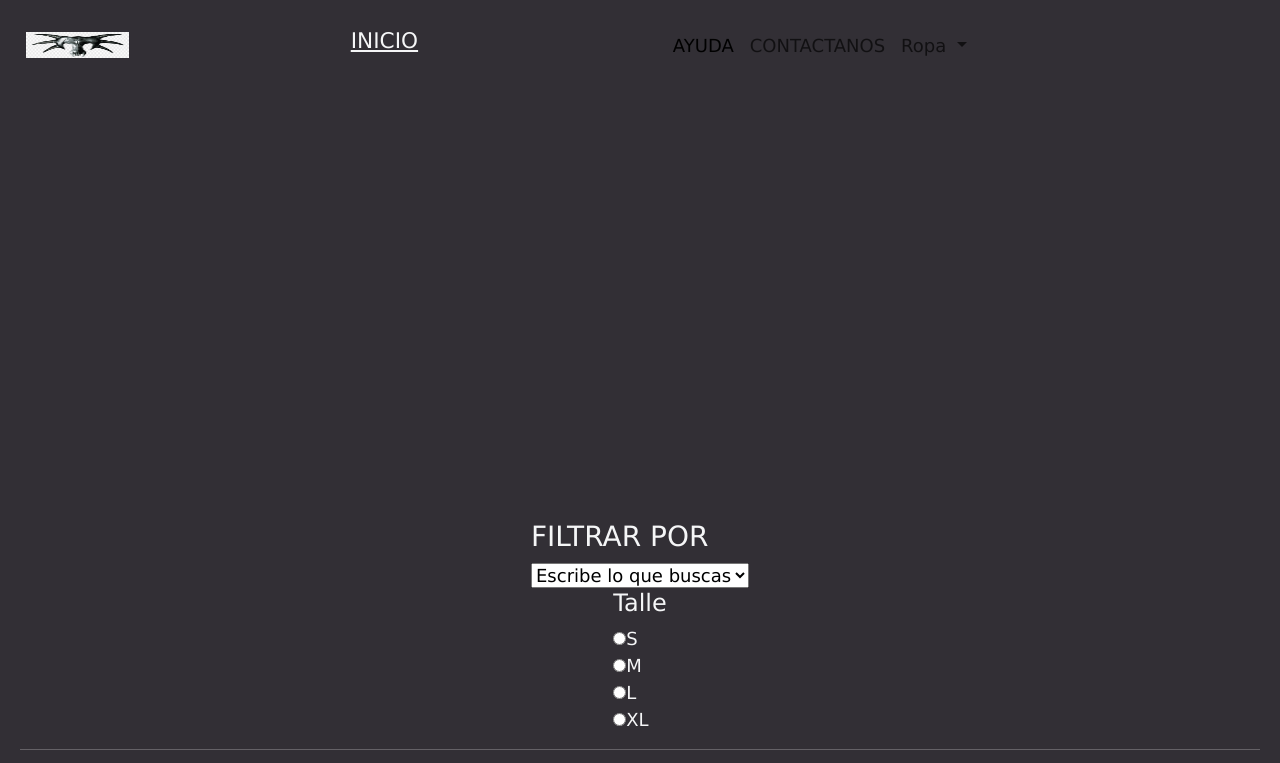
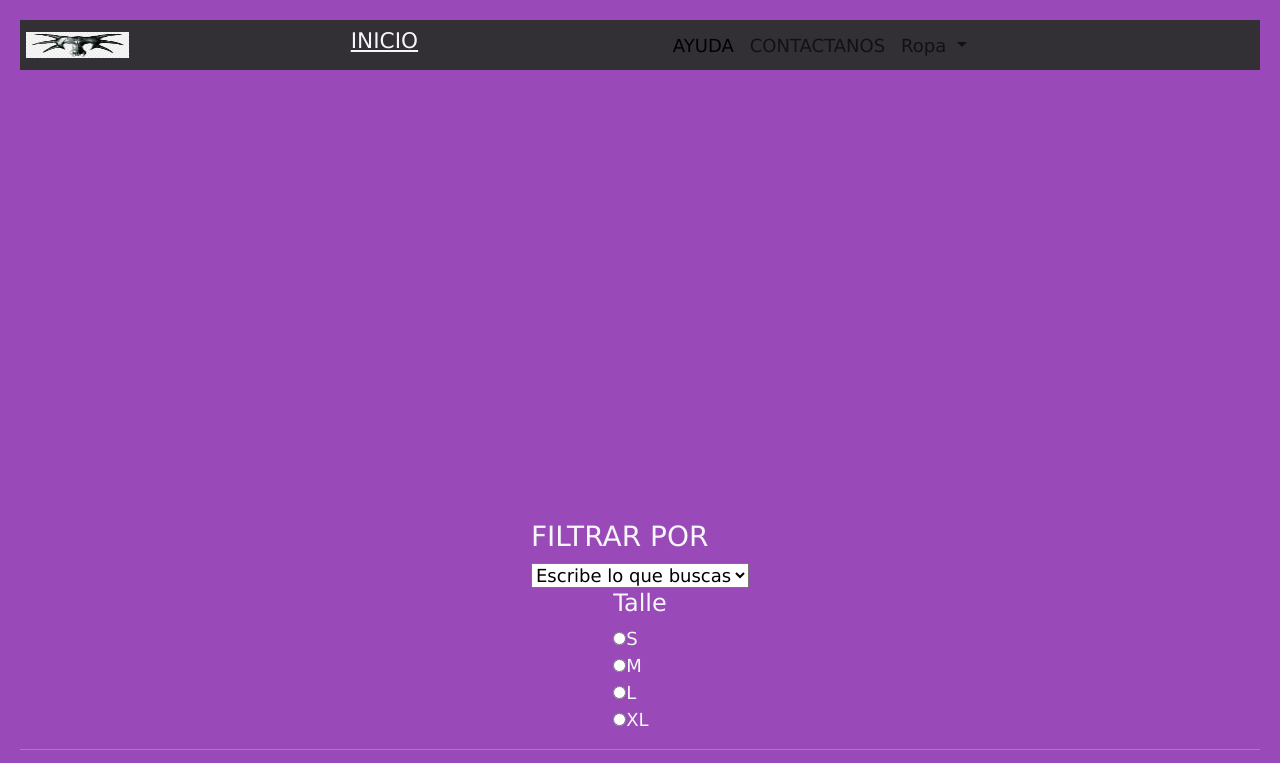
Before and after one commit to MisaelBaires/preentrega1RuizRamos, a website: page Pages/mujer.html in a window 1280 px wide. Shown: the top 763 px of the page. Drawn offline with nearby package versions, Linux system fonts and the light colour scheme.

Commit message:
le cambie de color al background

```diff
--- a/scss/styles.scss
+++ b/scss/styles.scss
@@ -3,6 +3,7 @@ $segundo-color: rgb(50, 47, 53);
 $tercer-color: rgb(231, 111, 131);
 $murcielago-color: rgba(209, 119, 15, 0.692);
 $cara-color: rgba(44, 39, 39, 0.89);
+$nuevo-color: rgba(130, 34, 168, 0.815);
 
 @mixin fotoRopa {
   display: flex;
@@ -18,7 +19,7 @@ $cara-color: rgba(44, 39, 39, 0.89);
 body {
   width: 100%;
   height: 100vh;
-  background-color: $segundo-color;
+  background-color: $nuevo-color;
   margin: 0;
   color: $primer-color;
   font-family: Verdana, sans-serif;
```
Also changed, not shown: scss/styles.css, 1 other file.
